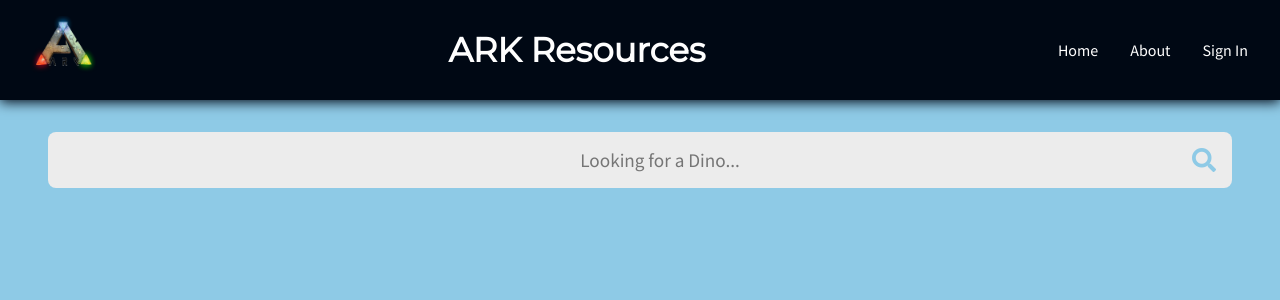
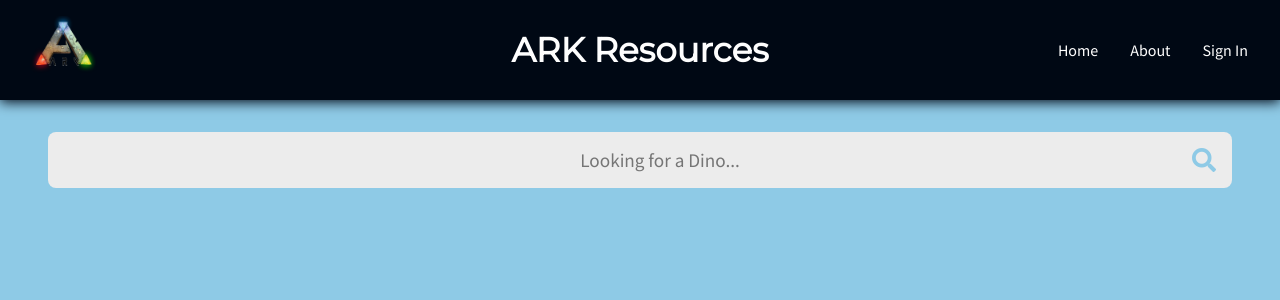
Before and after one commit to goochlap/ARK-fandom-project, a Vue app in the folder app/: page /#/ in a window 1280 px wide. Shown: the top 300 px of the page. Built offline with nearby package versions, Linux system fonts and the light colour scheme.

Commit message:
split nav files & put the main title in the center of the page

```diff
--- a/app/src/App.vue
+++ b/app/src/App.vue
@@ -8,7 +8,7 @@
 </template>
 
 <script>
-import NavBar from '@/components/NavBar.vue'
+import NavBar from '@/components/nav/NavBar.vue'
 import HomeView from '@/views/HomeView.vue'
 
 export default {
--- a/app/src/components/NavBar.vue
+++ b/app/src/components/nav/NavBar.vue
@@ -1,7 +1,7 @@
 <template>
   <header>
     <div>
-      <router-link to="/"><img src="../assets/images/ark-logo.png" alt="ark-logo" /></router-link>
+      <router-link to="/"><img src="@/assets/images/ark-logo.png" alt="ark-logo" /></router-link>
       <h1>ARK Resources</h1>
     </div>
 
@@ -31,6 +31,7 @@ header {
   padding: 1rem;
   transition: 0.5s ease all;
   width: 100%;
+  z-index: 1;
 
   div {
     display: flex;
@@ -39,7 +40,12 @@ header {
     text-align: center;
 
     h1 {
-      margin: auto;
+      position: absolute;
+      left: 0;
+      right: 0;
+      margin-left: auto;
+      margin-right: auto;
+      z-index: -1;
     }
 
     img {
```
Also changed, not shown: app/src/components/nav/NavLanding.vue (renamed from app/src/components/NavLanding.vue).
